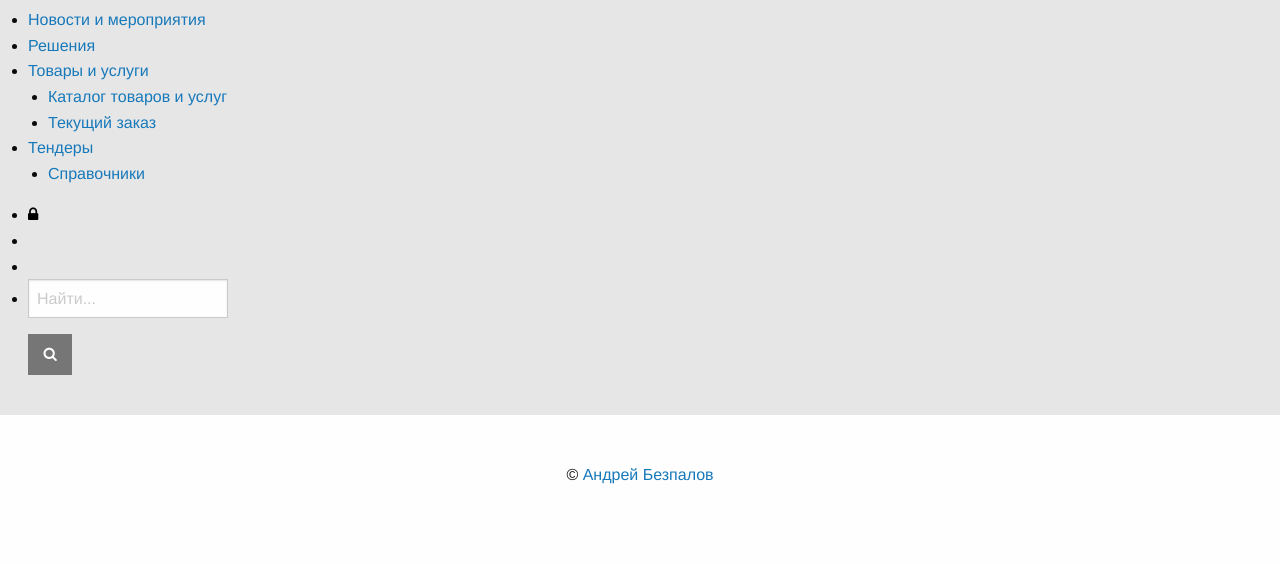
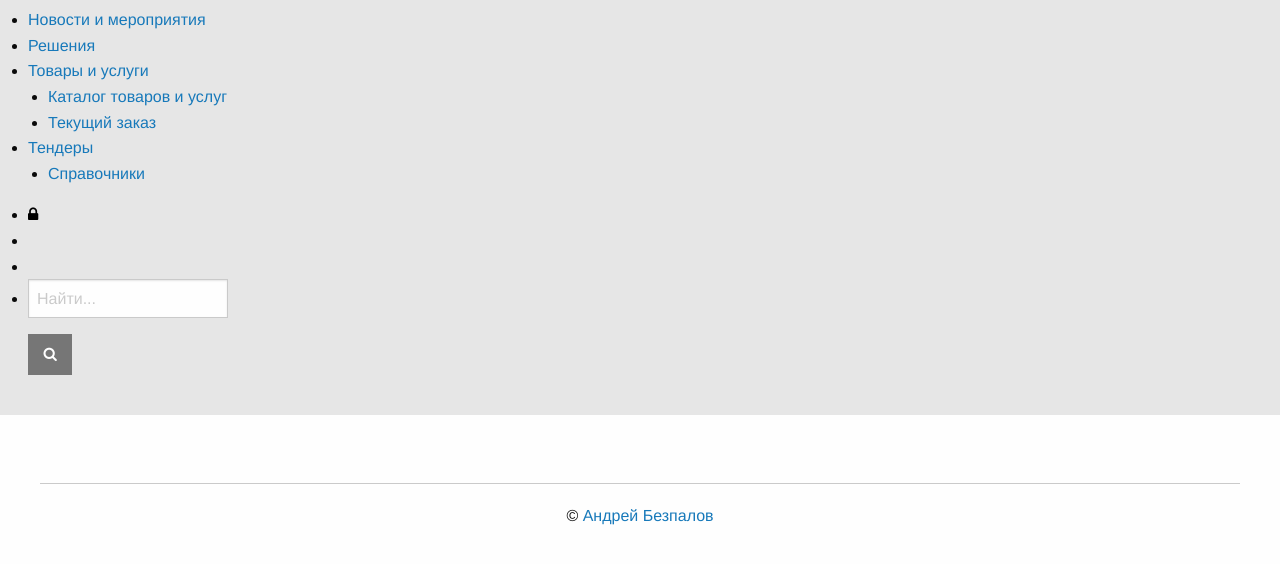
Before and after one commit to abezpalov/old.project, a Django app: template templates/main.html in a window 1280 px wide. Shown: the part 100-664 px from the top of the page. Run offline with Django 3.2, Linux system fonts and the light colour scheme; the template is opened without the code that fills it, so the values that code supplies are empty; some libraries are stand-ins or nearby versions.

Commit message:
Исправлен футер

```diff
--- a/templates/main.html
+++ b/templates/main.html
@@ -158,10 +158,12 @@
 {% block content %}<div class="row">&nbsp;</div>{% endblock %}
 </main>
 
-<footer>
-<div class="row">
-	<div class="small-12 columns text-center">&copy;&nbsp;<a href="mailto:root@anodos.ru">Андрей Безпалов</a></div>
-</div>
+<footer class="row">
+	<div class="large-12 columns">
+	<hr />
+	<div class="row">
+		<div class="large-12 columns text-center">&copy;&nbsp;<a href="mailto:root@anodos.ru">Андрей Безпалов</a></div>
+	</div>
 </footer>
 
 {% include "project/modal/login.html" %}
```
